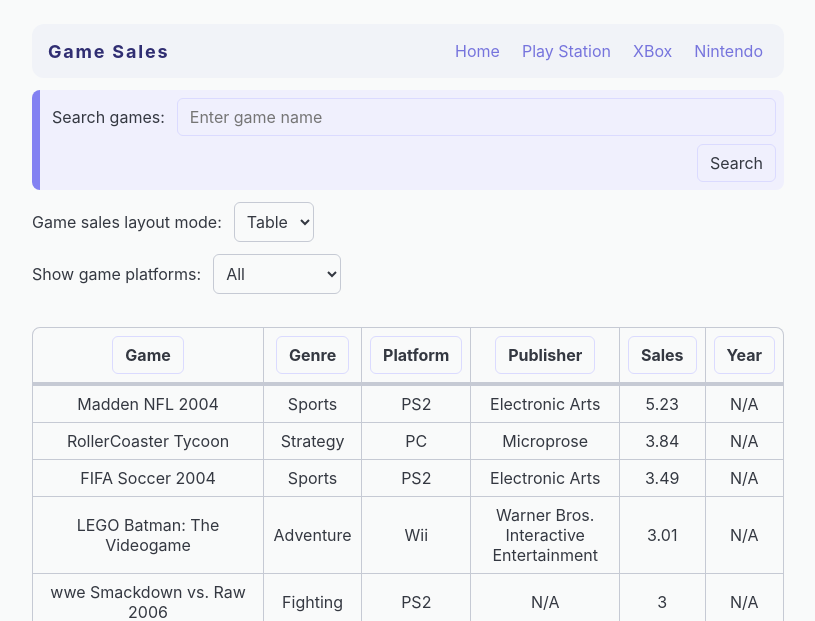
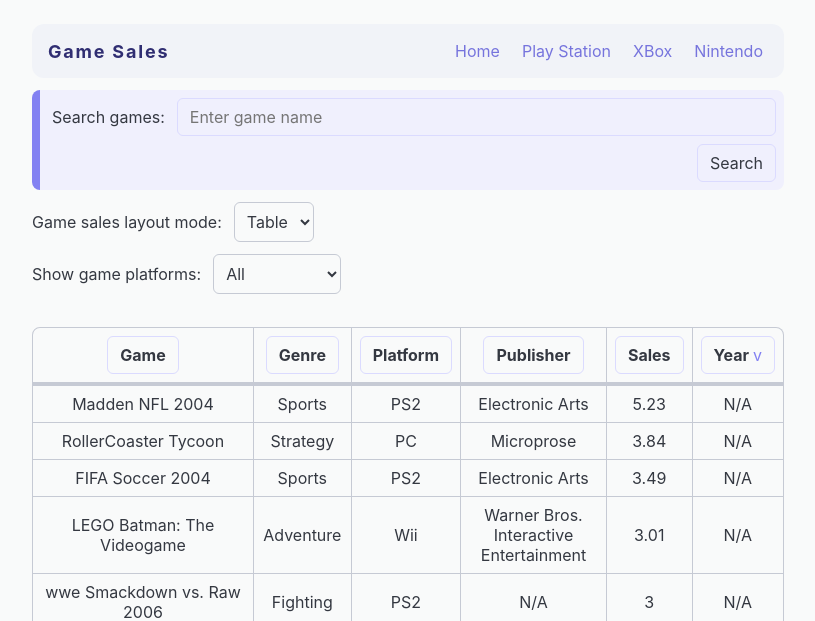
Before and after one commit to zadeviggers/12dts, a Flask app: page /game-sales in a window 1280 px wide. Shown: the top 621 px of the page, without its empty margins (232-1047 px from the left). Run offline with Flask 2, Linux system fonts and the light colour scheme; data comes from the database, SQL or seed files in the repository.

Commit message:
sort direction indicator in table buttons
Signed-off-by: Zade Viggers <zade.viggers@gmail.com>

```diff
--- a/databases/games-data-website/static/cool-styles.css
+++ b/databases/games-data-website/static/cool-styles.css
@@ -394,6 +394,18 @@ button:active {
 	background-color: var(--primary-300);
 }
 
+button[data-sort-direction]::after {
+	font-weight: normal;
+	margin-left: var(--size-xs);
+	color: var(--primary-500);
+}
+button[data-sort-direction="down"]::after {
+	content: "v";
+}
+button[data-sort-direction="up"]::after {
+	content: "^";
+}
+
 @media screen and (prefers-color-scheme: dark) {
 	button {
 		border-color: var(--primary-600);
--- a/databases/games-data-website/static/game-sales-script.js
+++ b/databases/games-data-website/static/game-sales-script.js
@@ -113,7 +113,14 @@ function makeSortHandler(column) {
 		console.log("Sorting by", column, sortDirection);
 		filteredSortedGames = applySortingAndFiltering();
 		renderGamesData(filteredSortedGames);
-		event.target.focus();
+		const newSortButton = document.getElementById(event.target.id);
+		newSortButton.focus();
+		document
+			.querySelectorAll(".table-sort-button")
+			.forEach((element) =>
+				element.removeAttribute("data-sort-direction")
+			);
+		newSortButton.setAttribute("data-sort-direction", sortDirection);
 	};
 }
 
@@ -144,22 +151,22 @@ function renderGamesDataTable(games) {
     <thead>
 		<tr>
 			<th>
-				<button type="button" id="sort-title">Game</button>
+				<button type="button" id="sort-title" class="table-sort-button">Game</button>
 			</th>
 			<th>
-				<button type="button" id="sort-genre">Genre</button>
+				<button type="button" id="sort-genre" class="table-sort-button">Genre</button>
 			</th>
 			<th>
-				<button type="button" id="sort-platform">Platform</button>
+				<button type="button" id="sort-platform" class="table-sort-button">Platform</button>
 			</th>
 			<th>
-				<button type="button" id="sort-publisher">Publisher</button>
+				<button type="button" id="sort-publisher" class="table-sort-button">Publisher</button>
 			</th>
 			<th>
-				<button type="button" id="sort-sales-global" title="globaly, in millions">Sales</button>
+				<button type="button" id="sort-sales-global" title="globaly, in millions" class="table-sort-button">Sales</button>
 			</th>
 			<th>
-				<button type="button" id="sort-year">Year</button>
+				<button type="button" id="sort-year" class="table-sort-button">Year</button>
 			</th>
 		</tr>
     </thead>
--- a/databases/games-data-website/templates/game-sales.jinja
+++ b/databases/games-data-website/templates/game-sales.jinja
@@ -57,22 +57,28 @@
                         <thead>
                             <tr>
                                 <th>
-                                    <button type="button" id="sort-title">Game</button>
+                                    <button type="button" id="sort-title" class="table-sort-button">Game</button>
                                 </th>
                                 <th>
-                                    <button type="button" id="sort-genre">Genre</button>
+                                    <button type="button" id="sort-genre" class="table-sort-button">Genre</button>
                                 </th>
                                 <th>
-                                    <button type="button" id="sort-platform">Platform</button>
+                                    <button type="button" id="sort-platform" class="table-sort-button">Platform</button>
                                 </th>
                                 <th>
-                                    <button type="button" id="sort-publisher">Publisher</button>
+                                    <button type="button" id="sort-publisher" class="table-sort-button">Publisher</button>
                                 </th>
                                 <th>
-                                    <button type="button" id="sort-sales-global" title="globaly, in millions">Sales</button>
+                                    <button type="button"
+                                            id="sort-sales-global"
+                                            title="globaly, in millions"
+                                            class="table-sort-button">Sales</button>
                                 </th>
                                 <th>
-                                    <button type="button" id="sort-year">Year</button>
+                                    <button type="button"
+                                            id="sort-year"
+                                            class="table-sort-button"
+                                            data-sort-direction="down">Year</button>
                                 </th>
                             </tr>
                         </thead>
```
